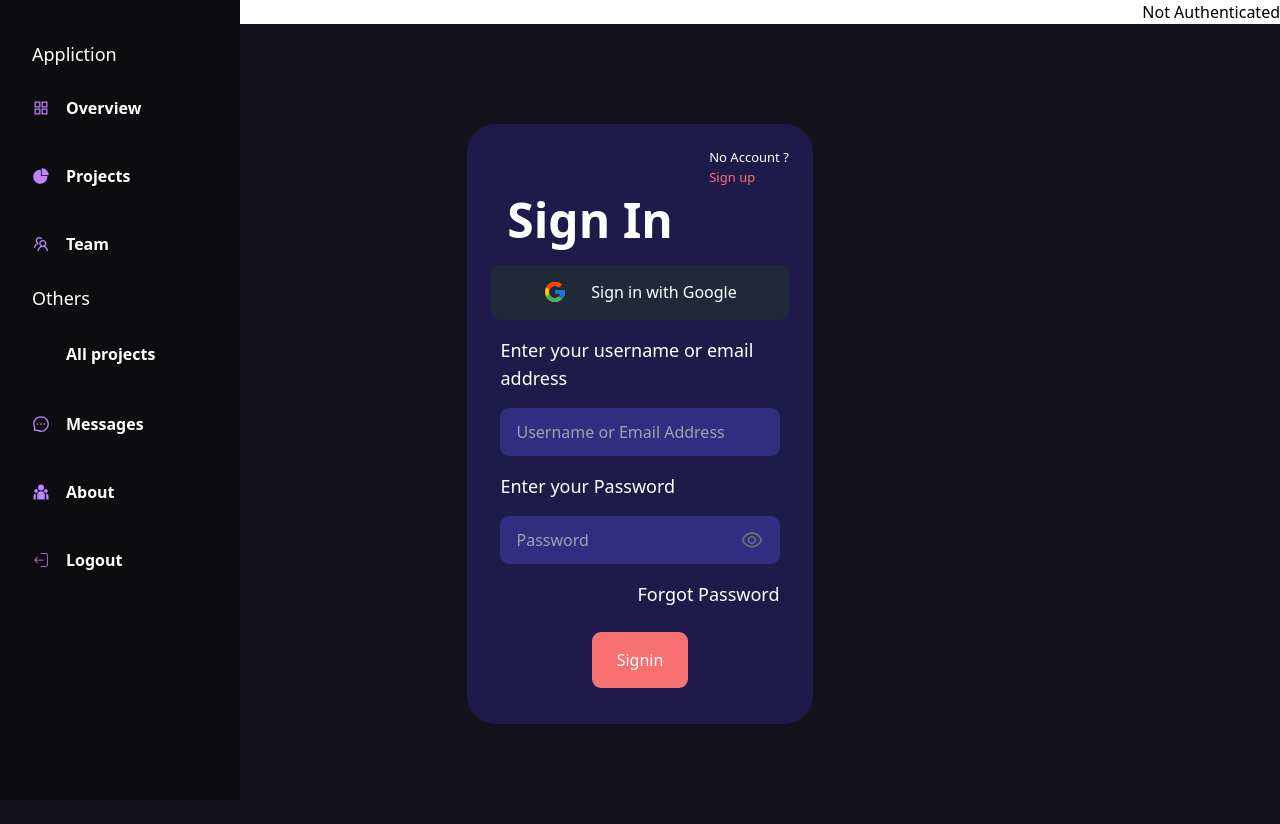
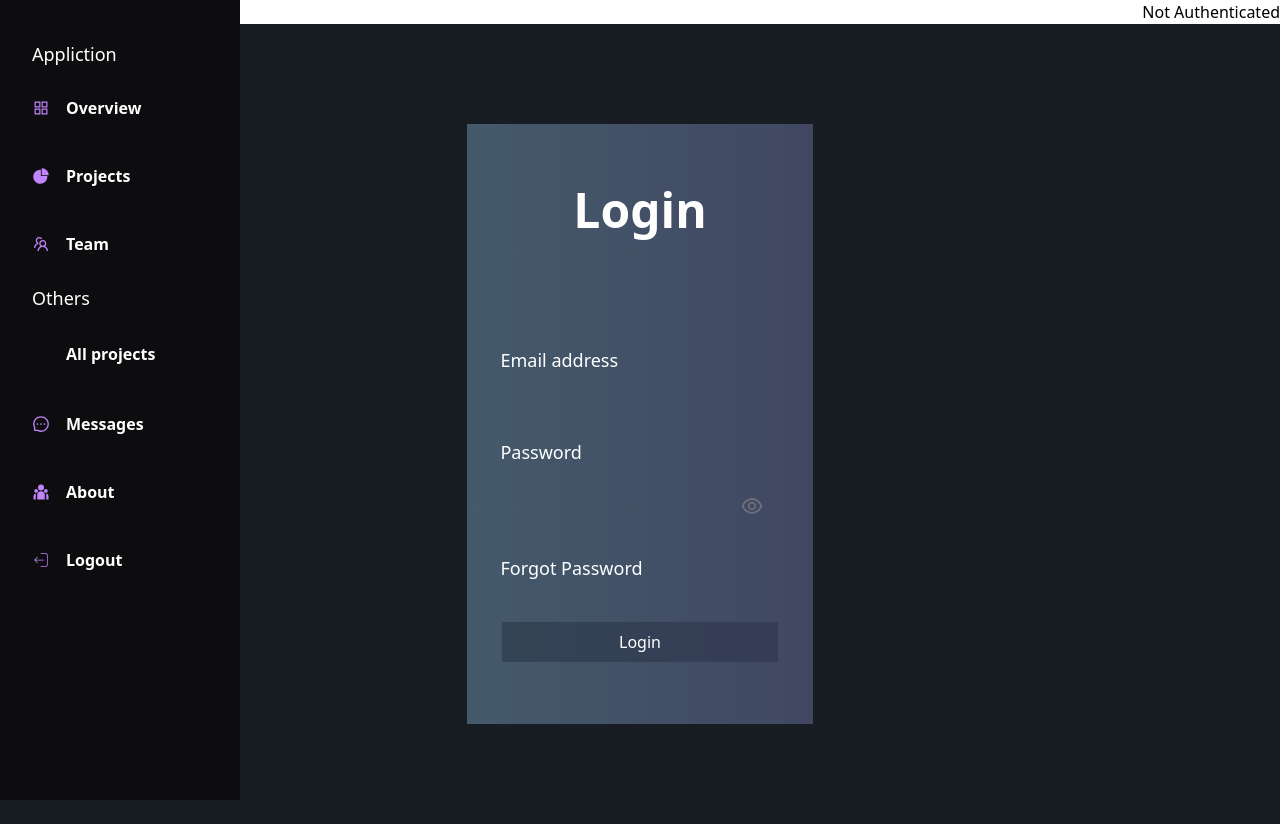
Before and after one commit to mtalhazulf/hrms, a React (Vite) app: page /login in a window 1280 px wide. Built offline with nearby package versions, Linux system fonts and the light colour scheme; some icons are missing.

Commit message:
Login made , SIgnup removed

```diff
--- a/src/App.jsx
+++ b/src/App.jsx
@@ -1,7 +1,6 @@
 import React from "react";
 import Landing from "./Components/Landing";
 import Login from "./Auth/Login";
-import Signup from "./Auth/Signup";
 import About from "./About/About";
 import AuthenticatedRoutes from "./Authenticated/authenticated";
 import { BrowserRouter, Routes, Route } from "react-router-dom";
@@ -15,7 +14,6 @@ const App = () => {
           <Route path="/">
             <Route exact index path="/" element={Landing()} />
             <Route exact path="login" element={<Login />} />
-            <Route exact path="signup" element={<Signup />} />
             <Route path="team" element={<About />} />
             {/* <Route exact path="*" element={<h1>Not Found</h1>} /> */}
           </Route>
--- a/src/Auth/Login.jsx
+++ b/src/Auth/Login.jsx
@@ -54,45 +54,36 @@ const Login = () => {
   };
 
   return (
-    <div className="flex flex-col items-center justify-center bg-[#13111A] w-full min-h-screen ">
-      <div className="flex flex-col items-center justify-center gap-4 bg-indigo-950 rounded-[28px] lg:w-[27%] md:w-[70%] w-[90%] h-[600px] relative">
-        <div className="flex flex-col absolute top-2 right-2 p-4">
-          <p className="text-white text-[13px] font-normal ">No Account ?</p>
-          <p
-          onClick={() => window.location.href = "/signup"}
-           className="text-red-400 text-[13px] font-normal cursor-pointer">Sign up</p>
-        </div>
-        <p className="text-white text-5xl font-bold absolute left-2 top-10 p-8">
-          Sign In
+    <div className="flex flex-col items-center justify-center bg-[#181D23] w-full min-h-screen ">
+      <div className="flex flex-col items-center justify-center gap-4 bg-gradient-to-r from-[#445A6B] to-[#414762] lg:w-[27%] md:w-[70%] w-[90%] h-[600px] relative">
+      <p className="text-white text-5xl font-bold">
+          Login
         </p>
 
         <div className="flex flex-col w-full items-center justify-center mt-20">
 
-        <div className="w-[298px] h-[55px] flex items-center justify-center bg-gray-800 rounded-[9px] gap-6 mt-6">
-          <FcGoogle className=" text-2xl" />
-          <p className="text-white">Sign in with Google</p>
-        </div>
 
         <div className="flex flex-col items-start p-4 w-[90%] gap-4">
           <p className="text-white lg:text-lg text-sm">
-            Enter your username or email address
+            Email address
           </p>
           <input
             type="email"
             id="email"
             value={email}
             onChange={(e) => setEmail(e.target.value)}
-            placeholder="Username or Email Address"
+
             required
-            className="w-full py-3 px-4 bg-indigo-900 rounded-[9px] focus:outline-none text-zinc-500"
+            className="w-full px-4 py-1 bg-transparent focus:outline-none text-zinc-500 focus:bg-transparent"
           ></input>
 
-          <p className="text-white lg:text-lg text-sm">Enter your Password</p>
-          <div className="flex justify-between w-full py-3 bg-indigo-900 rounded-[9px]">
+
+          <p className="text-white lg:text-lg text-sm">Password</p>
+          <div className="flex justify-between w-full py-3">
             <input
               type={showPassword ? "text" : "password"}
-              className="bg-transparent focus:outline-none text-zinc-500 focus:bg-transparent w-full outline-none px-4"
-              placeholder="Password"
+              className="bg-transparent py-1  focus:outline-none text-zinc-500 focus:bg-transparent w-full outline-none px-4"
+
               value={password}
               onChange={(e) => setPassword(e.target.value)}
               required
@@ -114,14 +105,14 @@ const Login = () => {
 
           </div>
 
-          <div className="flex justify-end w-full">
+          <div className="flex justify-start w-full">
            <p className="text-white text-lg">Forgot Password</p>
           </div>
         </div>
 
         <button
         onClick={forward}
-        className="bg-red-400 rounded-[9px] text-white mt-2 p-4 w-[28%] hover:font-bold hover:bg-red-800"> Signin</button>
+        className="bg-gradient-to-r from-[#334454] to-[#363C56] text-white mt-6 p-2 w-[80%] hover:font-bold ">Login</button>
 
         </div>
       </div>
```
